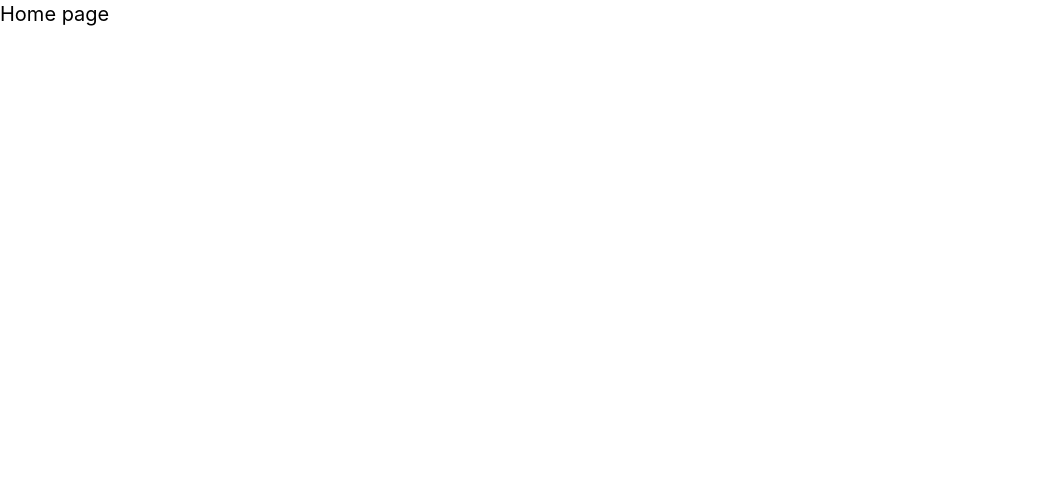
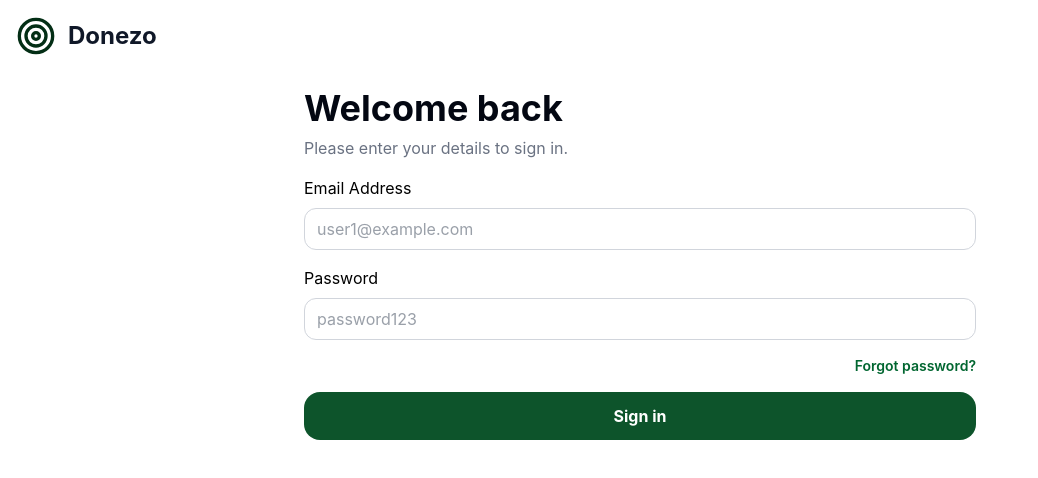
Before and after one commit to ZTanvir/Donezo-Dashboard, a React (Vite) app: page / in a window 1280 px wide. Shown: the top 478 px of the page, without its empty margins (0-1038 px from the left). Built offline with nearby package versions, Linux system fonts and the light colour scheme.

Commit message:
add login form to login page

```diff
--- a/package.json
+++ b/package.json
@@ -13,6 +13,7 @@
     "@tailwindcss/vite": "^4.2.1",
     "react": "^19.2.0",
     "react-dom": "^19.2.0",
+    "react-icons": "^5.5.0",
     "react-router": "^7.13.1",
     "tailwindcss": "^4.2.1"
   },
--- a/src/pages/home/HomePage.tsx
+++ b/src/pages/home/HomePage.tsx
@@ -1,7 +1,56 @@
+import { FiTarget } from "react-icons/fi";
+
 const HomePage = () => {
   return (
     <div>
-      <h1 className="text-xl">Home page</h1>
+      <div>
+        <section id="loginForm">
+          <div className="px-4 py-4">
+            <div className="mb-6 flex items-center justify-center space-x-3 md:mb-8 md:justify-start">
+              <FiTarget className="text-green-950" size={40} />
+              <span className="text-2xl font-bold text-gray-900">Donezo</span>
+            </div>
+            <div className="mx-auto max-w-2xl">
+              <h1 className="mb-2 text-center text-4xl font-bold text-gray-950 md:text-left">
+                Welcome back
+              </h1>
+              <p className="mb-4 text-center text-gray-500 md:text-left">
+                Please enter your details to sign in.
+              </p>
+              <form className="">
+                <div className="mb-4 flex flex-col space-y-2">
+                  <label htmlFor="email">Email Address</label>
+                  <input
+                    className="rounded-xl border border-gray-300 px-3 py-2 text-gray-700 transition-all duration-150 focus:ring-gray-500"
+                    type="text"
+                    id="email"
+                    placeholder="user1@example.com"
+                  />
+                </div>
+                <div className="mb-4 flex flex-col space-y-2">
+                  <label htmlFor="password">Password</label>
+                  <input
+                    className="rounded-xl border border-gray-300 px-3 py-2 text-gray-700 transition-all duration-150 focus:ring-gray-500"
+                    type="password"
+                    id="password"
+                    placeholder="password123"
+                  />
+                </div>
+                <p className="mb-4 text-right text-sm font-semibold text-green-800">
+                  Forgot password?
+                </p>
+                <button
+                  className="w-full rounded-2xl bg-green-900 py-3 font-bold text-white transition duration-150 hover:cursor-pointer hover:bg-green-800"
+                  type="submit"
+                >
+                  Sign in
+                </button>
+              </form>
+            </div>
+          </div>
+        </section>
+        <section id="details"></section>
+      </div>
     </div>
   );
 };
```
Also changed, not shown: 1 other file (tests, documents, lock files or other folders).
